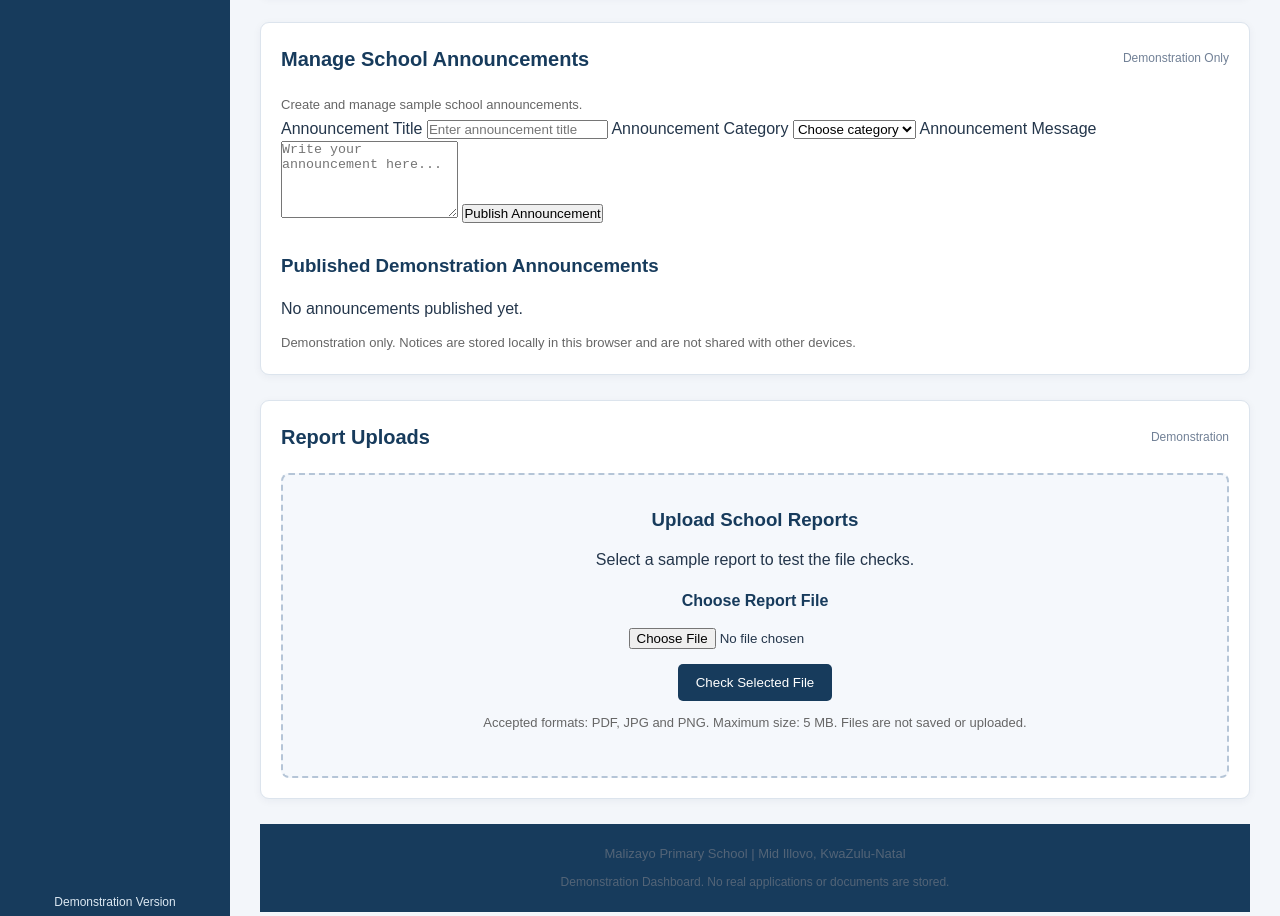
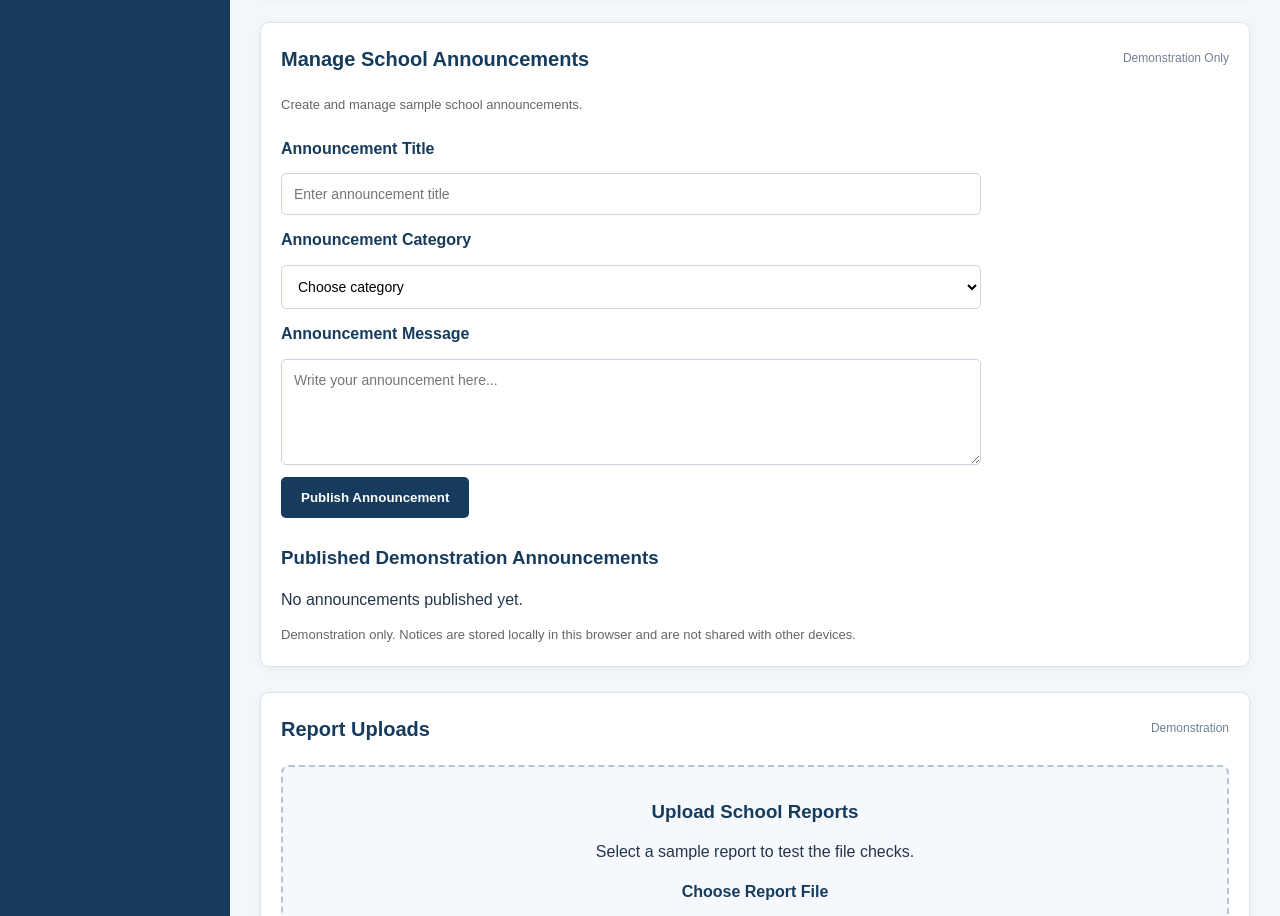
Before and after one commit to Menzi-hub/malizayo-website-demo, a plain HTML site: page admin.html in a window 1280 px wide. Shown: the part 1331-2247 px from the top of the page. Drawn offline with Linux system fonts and the light colour scheme.

Commit message:
Update style.css

```diff
--- a/CSS/style.css
+++ b/CSS/style.css
@@ -2462,3 +2462,45 @@ footer {
     }
 
 }
+/* ADMIN ANNOUNCEMENT FORM */
+
+#manage-announcements .result-publish-form {
+    display: flex;
+    flex-direction: column;
+    gap: 12px;
+    max-width: 700px;
+    margin-top: 20px;
+}
+
+#manage-announcements .result-publish-form label {
+    display: block;
+    color: #173B5C;
+    font-weight: bold;
+}
+
+#manage-announcements .result-publish-form input,
+#manage-announcements .result-publish-form select,
+#manage-announcements .result-publish-form textarea {
+    width: 100%;
+    padding: 12px;
+    border: 1px solid #CBD5E1;
+    border-radius: 5px;
+    font-family: Arial, sans-serif;
+    font-size: 14px;
+    background-color: white;
+}
+
+#manage-announcements .result-publish-form textarea {
+    resize: vertical;
+}
+
+#manage-announcements .result-publish-form button {
+    background-color: #173B5C;
+    color: white;
+    border: none;
+    padding: 13px 20px;
+    border-radius: 5px;
+    font-weight: bold;
+    cursor: pointer;
+    align-self: flex-start;
+}
```
